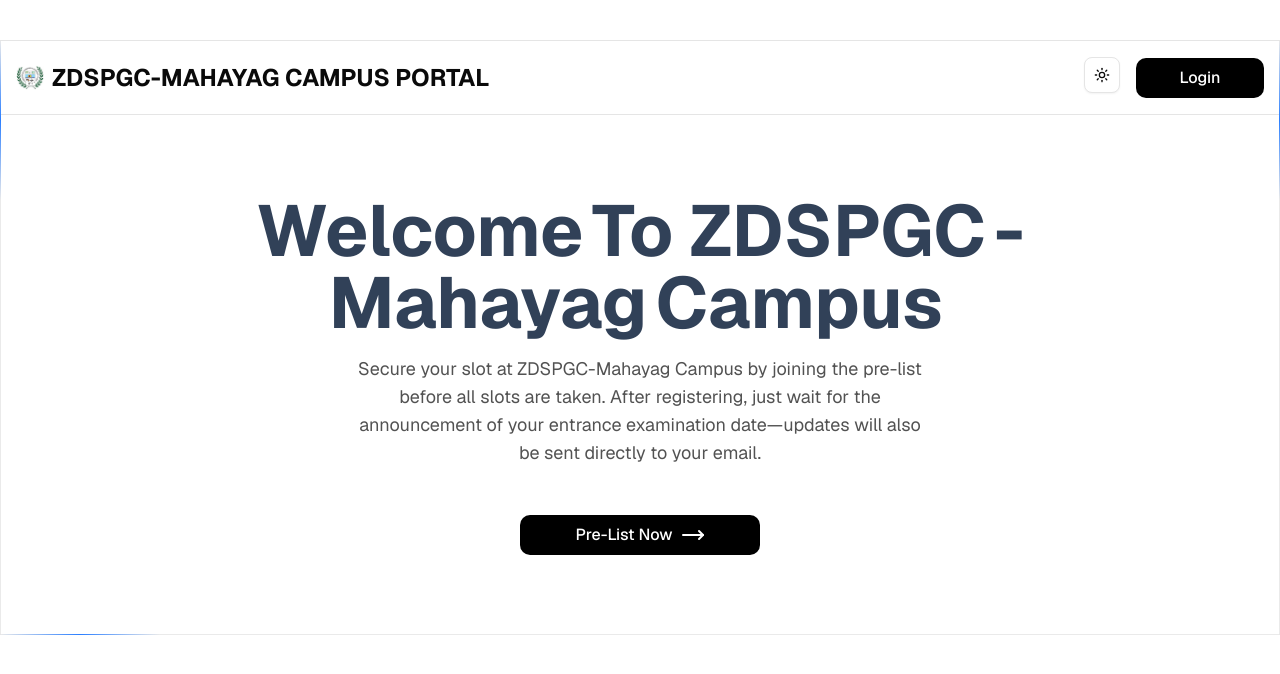
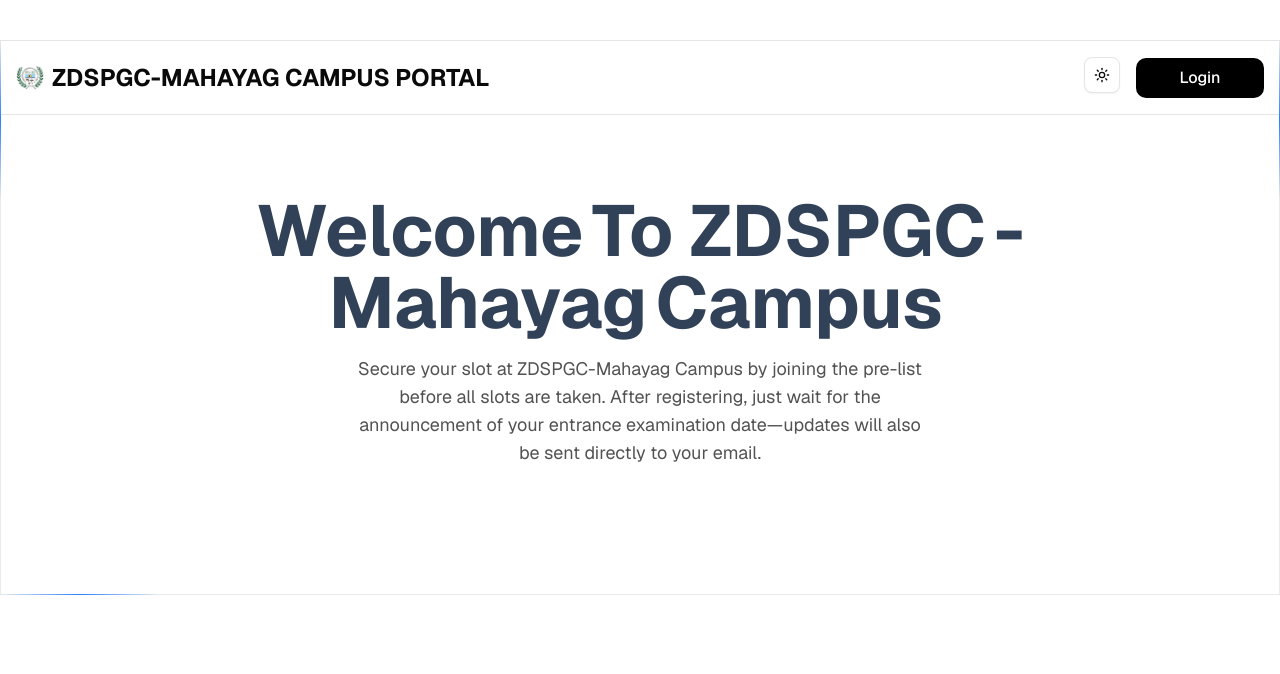
Before and after one commit to Miracle5222/enrollment_deploy, a Next.js app: page / in a window 1280 px wide. Shown: the top 674 px of the page. Built offline with nearby package versions, Linux system fonts and the light colour scheme.

Commit message:
remove prelist button

```diff
--- a/components/component/hero-section.tsx
+++ b/components/component/hero-section.tsx
@@ -94,12 +94,12 @@ export function HeroSectionOne() {
           className="relative z-10 mt-8 flex flex-wrap items-center justify-center gap-4"
         >
           <Link href="/waitlist">
-            <button className="w-60 flex justify-center transform rounded-lg cursor-pointer bg-black px-6 py-2 font-medium text-white transition-all duration-300 hover:-translate-y-0.5 hover:bg-gray-800 dark:bg-white dark:text-black dark:hover:bg-gray-200">
+            {/* <button className="w-60 flex justify-center transform rounded-lg cursor-pointer bg-black px-6 py-2 font-medium text-white transition-all duration-300 hover:-translate-y-0.5 hover:bg-gray-800 dark:bg-white dark:text-black dark:hover:bg-gray-200">
               Pre-List Now
               <span className="pl-2 ">
                 <MoveRightIcon />
               </span>
-            </button>
+            </button> */}
           </Link>
         </motion.div>
       </div>
```
